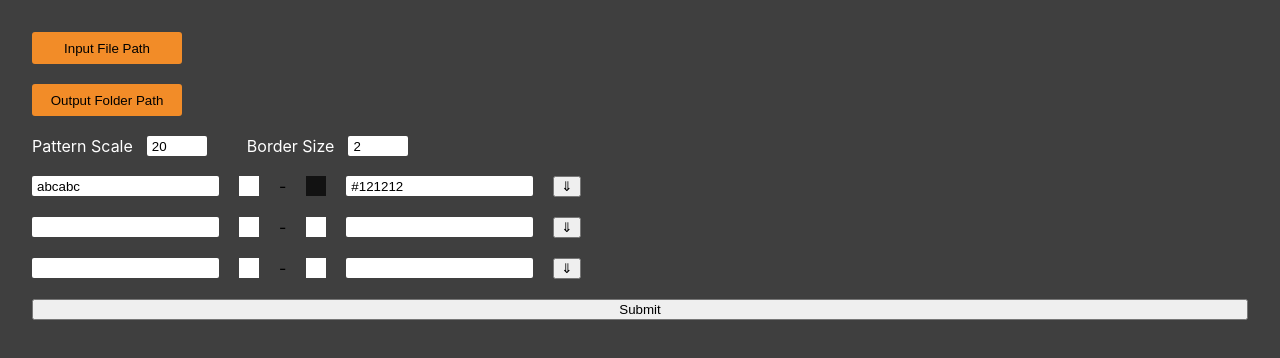
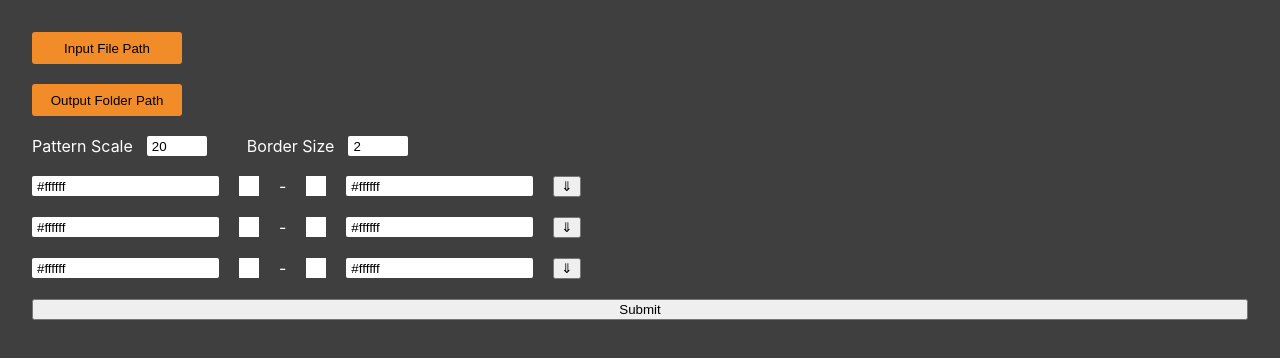
Before and after one commit to Asgmel/knitting_pattern_maker, a Vue app: page / in a window 1280 px wide. Shown: the top 358 px of the page. Built offline with nearby package versions, Linux system fonts and the light colour scheme.

Commit message:
feat: add logic for hex input fields.

```diff
--- a/src/App.vue
+++ b/src/App.vue
@@ -7,9 +7,9 @@
       <NumberInput label-text="Pattern Scale" v-model="patternScale" />
       <NumberInput label-text="Border Size" v-model="borderSize" />
     </div>
-    <ColorReplacement v-model:from="fromInput" v-model:to="toInput" />
-    <ColorReplacement />
-    <ColorReplacement />
+    <ColorReplacement v-model:from="fromInput1" v-model:to="toInput2" />
+    <ColorReplacement v-model:from="fromInput2" v-model:to="toInput2" />
+    <ColorReplacement v-model:from="fromInput3" v-model:to="toInput3" />
     <button @click="submit">Submit</button>
   </div>
 </template>
@@ -24,16 +24,24 @@ let inputFilePath = ref("")
 let outputFolderPath = ref("")
 let patternScale = ref(20)
 let borderSize = ref(2)
-let fromInput = ref("abcabc")
-let toInput = ref("#121212")
+let fromInput1 = ref("#ffffff")
+let toInput1 = ref("#ffffff")
+let fromInput2 = ref("#ffffff")
+let toInput2 = ref("#ffffff")
+let fromInput3 = ref("#ffffff")
+let toInput3 = ref("#ffffff")
 
 const submit = () => {
   console.log(inputFilePath.value)
   console.log(outputFolderPath.value)
   console.log(patternScale.value)
   console.log(borderSize.value)
-  console.log(fromInput.value)
-  console.log(toInput.value)
+  console.log(fromInput1.value)
+  console.log(toInput1.value)
+  console.log(fromInput2.value)
+  console.log(toInput2.value)
+  console.log(fromInput3.value)
+  console.log(toInput3.value)
 }
 </script>
 
--- a/src/components/ColorReplacement.vue
+++ b/src/components/ColorReplacement.vue
@@ -1,47 +1,71 @@
 <template>
   <div class="container">
-    <input type="text" :value="fromInputValue" @beforeinput="(e: Event) => { fromInputValue = sanitizeHexInput(e) }">
-    <div class="colorBox" :style="{ backgroundColor: validateHexColor(fromInputValue) }"></div>
+    <input type="text" ref="fromInput" :value="fromInputValue"
+      @beforeinput="(e: Event) => { fromInputValue = sanitizeHexInput(e) }"
+      :style="{ border: validateHexColor(fromInputValue) ? 'none' : '1px solid #ff0033' }">
+    <div class="colorBox" :style="{ backgroundColor: validateHexColor(fromInputValue) ? fromInputValue : '#ffffff' }">
+    </div>
     <div class="dash">-</div>
-    <div class="colorBox" :style="{ backgroundColor: validateHexColor(toInputValue) }"></div>
-    <input type="text" :value="toInputValue" @beforeinput="(e: Event) => { toInputValue = sanitizeHexInput(e) }">
+    <div class="colorBox" :style="{ backgroundColor: validateHexColor(toInputValue) ? toInputValue : '#ffffff' }"></div>
+    <input type="text" ref="toInput" :value="toInputValue"
+      @beforeinput="(e: Event) => { toInputValue = sanitizeHexInput(e) }"
+      :style="{ border: validateHexColor(toInputValue) ? 'none' : '1px solid #ff0033' }">
     <button class="change">⇓</button>
 
   </div>
 </template>
 
 <script setup lang="ts">
-
+import { nextTick, ref, Ref, useTemplateRef } from 'vue';
 
 const fromInputValue = defineModel("from")
 const toInputValue = defineModel("to")
+const fromInputRef: Ref<HTMLInputElement> = useTemplateRef("fromInput")
+const toInputRef: Ref<HTMLInputElement> = useTemplateRef("toInput")
+
 
 function validateHexColor(hexColorValue: string) {
-  if (/^#[a-fA-F0-9]{6}$/.test(hexColorValue)) {
-    return hexColorValue;
-  }
-
-  return "#FFFFFF";
+  return /^#[a-fA-F0-9]{6}$/.test(hexColorValue)
 }
 
 const sanitizeHexInput = (event: InputEvent) => {
+  event.preventDefault()
+
   let value = (event.target as HTMLInputElement).value;
-  let input = event.data;
+  const input = event.data;
+  // Do math.max to make sure we never delete the # at space 0
+  const selectionStart = Math.max((event.target as HTMLInputElement).selectionStart, 1)
+  const selectionEnd = Math.max((event.target as HTMLInputElement).selectionEnd, 1)
+  const selectionActive = selectionStart !== selectionEnd
+  let cursorPosition = selectionStart
 
-  if (value.length > 6 && event.inputType === "insertText") {
-    event.preventDefault()
+  if (event.inputType === "insertText") {
+    if ((value.length <= 6 || selectionActive) && /^[a-fA-F0-9]$/.test(input)) { // Only allow hex characters
+      value = `#${value.slice(1, selectionStart) + input + value.slice(selectionEnd, value.length)}`
+      cursorPosition++
+    }
   }
 
-  if (value === "#" && event.inputType === "deleteContentBackward") {
-    event.preventDefault()
+  if (event.inputType === "deleteContentBackward") {
+    if (!selectionActive) {
+      value = `#${value.slice(1, Math.max(selectionStart - 1, 1)) + value.slice(selectionEnd, value.length)}`
+    } else {
+      value = `#${value.slice(1, selectionStart) + value.slice(selectionEnd, value.length)}`
+    }
+    if (cursorPosition != 1) {
+      cursorPosition--
+    }
   }
 
-  if (!/^[a-fA-F0-9]$/.test(input) && event.inputType === "insertText") {
-    event.preventDefault();
+  if (event.inputType === "deleteContentForward") {
+    if (!selectionActive) {
+      value = `#${value.slice(1, selectionStart) + value.slice(Math.min(selectionEnd + 1, value.length - 1), value.length)}`
+    } else {
+      value = `#${value.slice(1, selectionStart) + value.slice(selectionEnd, value.length)}`
+    }
   }
 
   if (event.inputType == "insertFromPaste") {
-    event.preventDefault()
     if (input.startsWith('#')) {
       value = input.slice(0, Math.min(input.length, 7))
     } else {
@@ -55,6 +79,11 @@ const sanitizeHexInput = (event: InputEvent) => {
 
   value = value.replace(/[^#a-fA-F0-9]/g, '');
 
+  setTimeout(() => {
+    fromInputRef.value.focus()
+    fromInputRef.value.setSelectionRange(cursorPosition, cursorPosition);
+  })
+
   return value
 }
 </script>
@@ -65,6 +94,10 @@ const sanitizeHexInput = (event: InputEvent) => {
   gap: 20px;
 }
 
+.dash {
+  color: #ffffff;
+}
+
 .colorBox {
   width: 20px;
   height: 20px;
```
